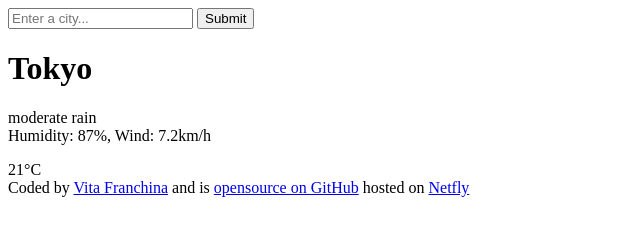
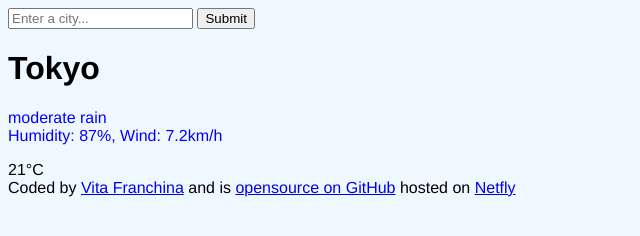
Before and after one commit to VitaFrnkn/Weather-app-vanilla-project, a plain HTML site: page index.html in a window 1280 px wide. Shown: the whole page, without its empty margins (0-640 px from the left). Drawn offline with Linux system fonts and the light colour scheme.

Commit message:
linked stylesheet to html and tested

```diff
--- a/index.html
+++ b/index.html
@@ -4,6 +4,7 @@
     <meta charset="UTF-8">
     <meta name="viewport" content="width=device-width, initial-scale=1.0">
     <title>My Weather App</title>
+    <link rel="stylesheet" href="src/index.css"/>
 </head>
 <body>
     <header>
--- a/src/index.css
+++ b/src/index.css
@@ -2,3 +2,7 @@ body{
     background-color: aliceblue;
     font-family: 'Franklin Gothic Medium', 'Arial Narrow', Arial, sans-serif;
 }
+.weather-app-data{
+    color: blue;
+
+}
```
